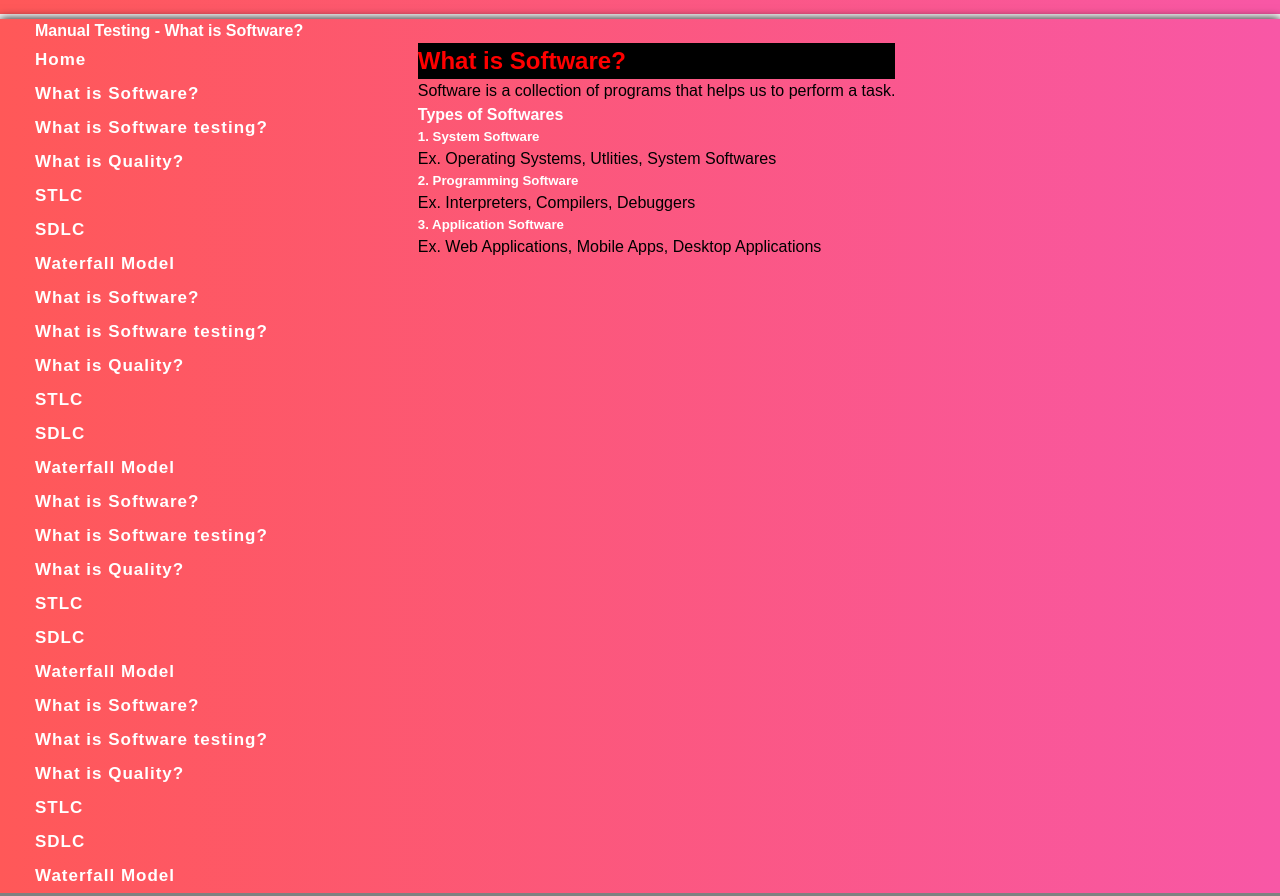
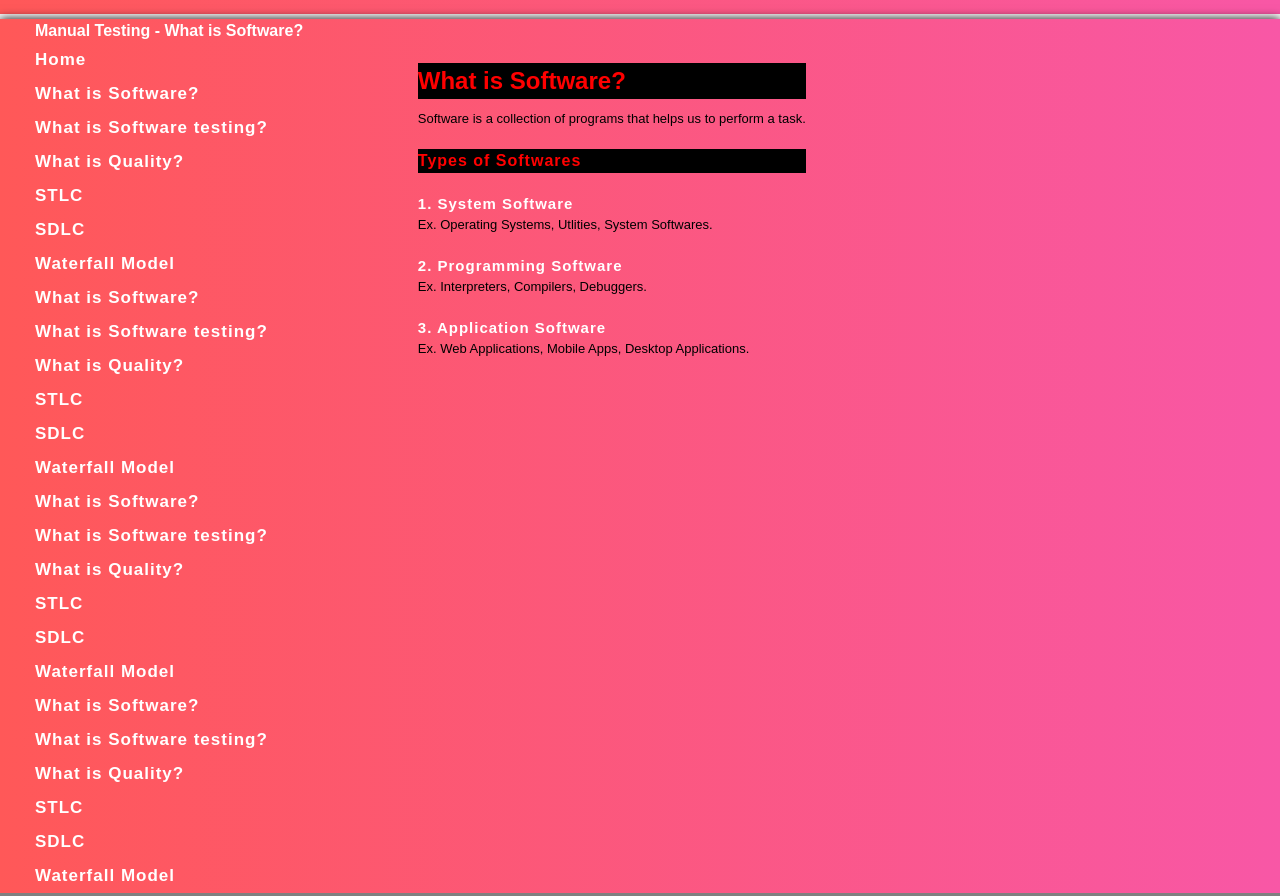
Before and after one commit to MandapatisureshQA/sureshtesting, a plain HTML site: page manual/whatsoft.html in a window 1280 px wide. Shown: the part 56-952 px from the top of the page. Drawn offline with Linux system fonts and the light colour scheme.

Commit message:
softwaretesting

```diff
--- a/CSS/manual.css
+++ b/CSS/manual.css
@@ -90,20 +90,32 @@
     display: none;
 }
 
-.menu-nav .menucontent {
-
-}
-
 .menu-nav .menucontent h2 {
     color: red;
     background: black;
+    margin-top: 20px;
+    margin-bottom: 10px;
+    font-weight: bold;
 }
 .menu-nav .menucontent h4 {
-    color: white;
+    color: red;
+    background: black;
+    margin-top: 20px;
+    letter-spacing: 1px;
+    font-weight: bold;
 }
+
 .menu-nav .menucontent h5 {
     color: white;
+    margin-top: 20px;
+    letter-spacing: 1px;
+    font-size: 15px;
+    font-weight: bold;
 }
+.menu-nav .menucontent p{
+    font-size: 13px;
+}
+
 
 @media screen and (min-width:992px) {
     .menu-nav {
--- a/manual/whatsoft.html
+++ b/manual/whatsoft.html
@@ -85,11 +85,11 @@
                     <p>Software is a collection of programs that helps us to perform a task.</p>
                     <h4>Types of Softwares</h4>
                     <h5>1. System Software</h5>
-                    <p>Ex. Operating Systems, Utlities, System Softwares</p>
+                    <p>Ex. Operating Systems, Utlities, System Softwares.</p>
                     <h5>2. Programming Software</h5>
-                    <p>Ex. Interpreters, Compilers, Debuggers</p>
+                    <p>Ex. Interpreters, Compilers, Debuggers.</p>
                     <h5>3. Application Software</h5>
-                    <p>Ex. Web Applications, Mobile Apps, Desktop Applications</p>
+                    <p>Ex. Web Applications, Mobile Apps, Desktop Applications.</p>
             </div>
            </div>
 
```
